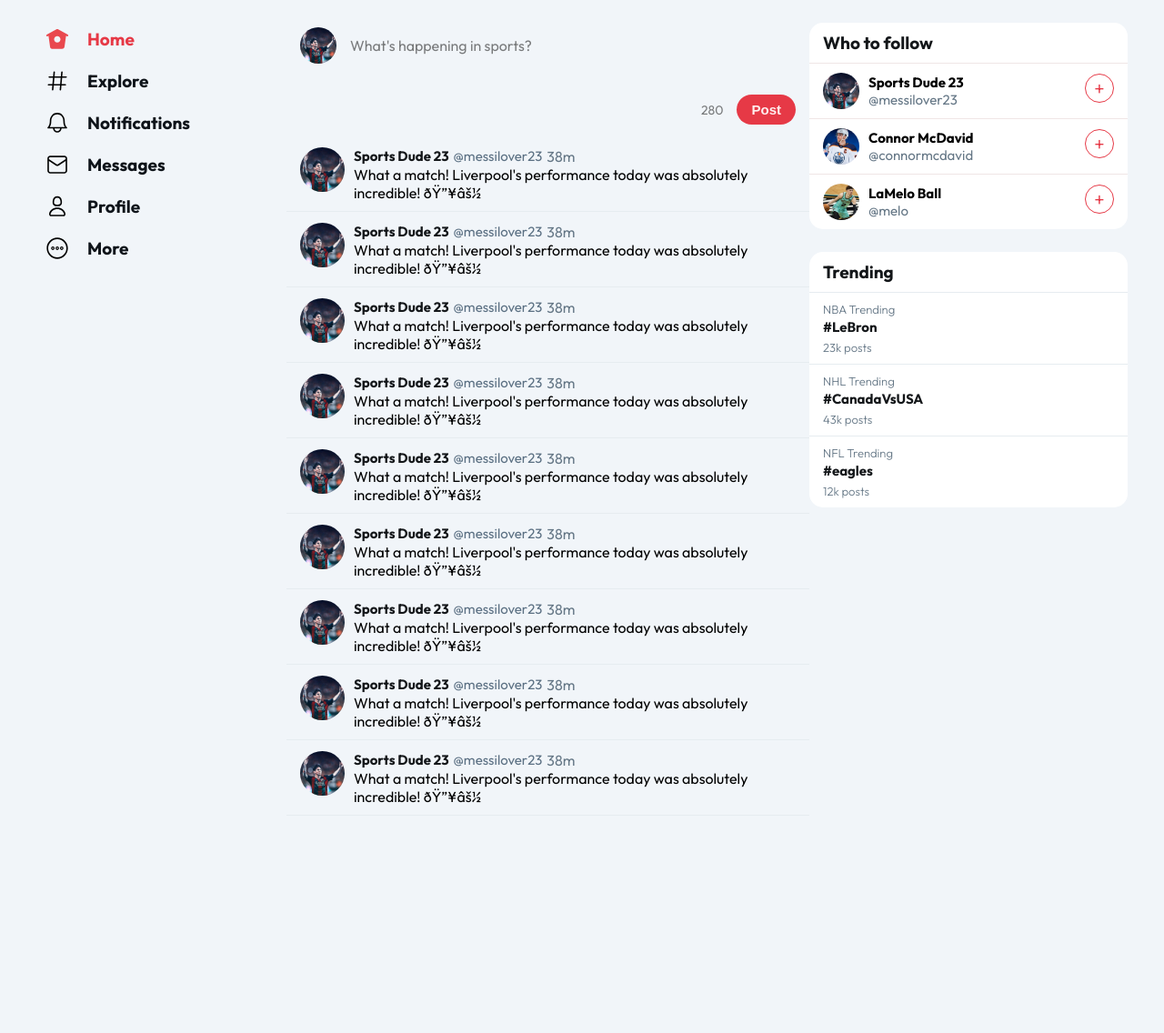
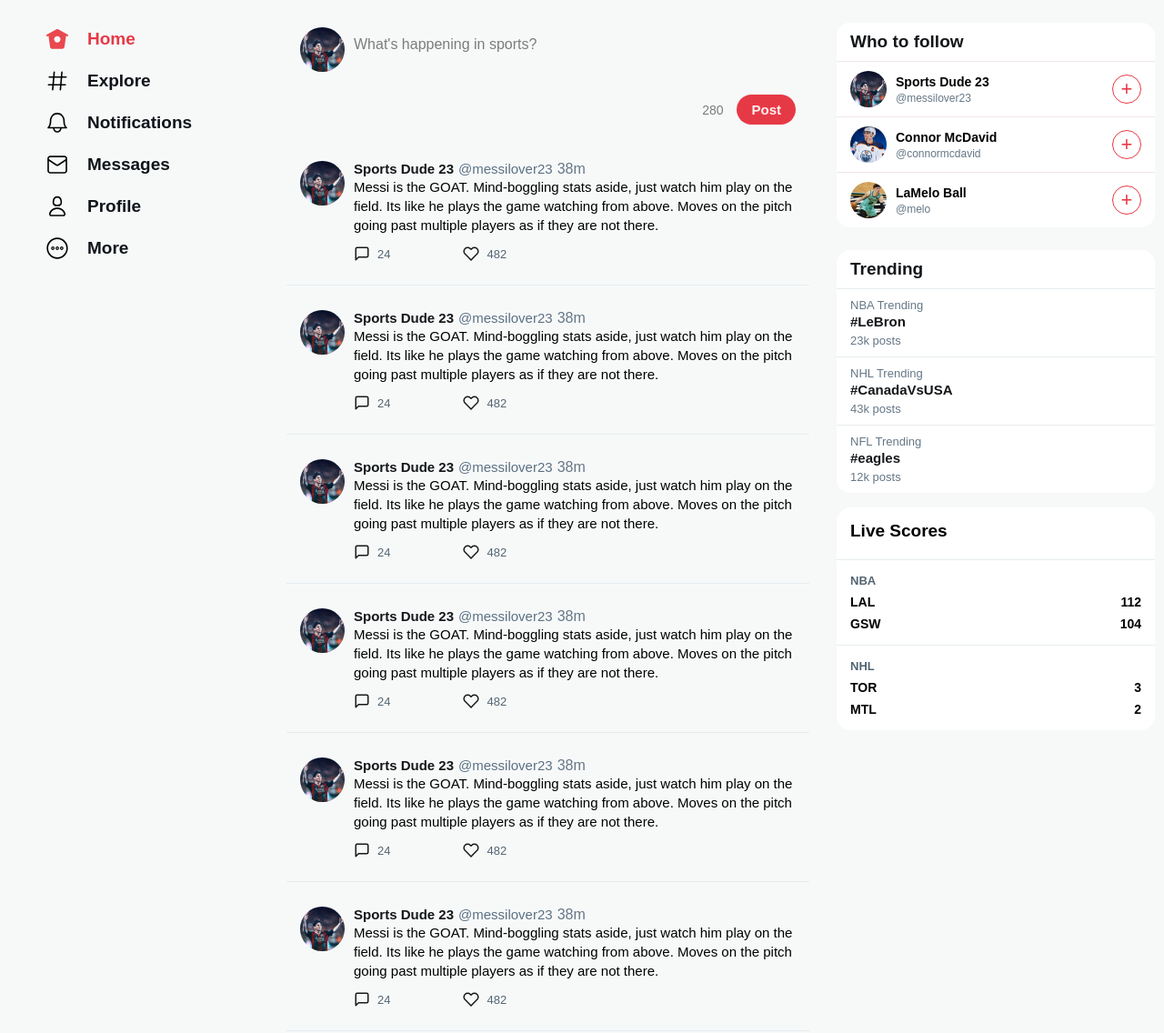
Before and after one commit to kylekmcleod/Sports-Social-Network, a PHP site: page /homepage.html in a window 1280 px wide. Shown: the part 59-1195 px from the top of the page at 91% size. Run offline with PHP 8.4, Linux system fonts and the light colour scheme.

Commit message:
UI changes

```diff
--- a/assets/css/globals.css
+++ b/assets/css/globals.css
@@ -1,5 +1,5 @@
 /* globals.css */
-@import url('https://fonts.googleapis.com/css2?family=Outfit:wght@100..900&display=swap');
+@import url('https://fonts.googleapis.com/css2?family=Inter:wght@100..900&display=swap');
 
 /* Color Palette Variables */
 :root {
@@ -17,8 +17,8 @@
 }
 
 body, html {
-    font-family: "Outfit", sans-serif;
-    background-color: var(--background-red);
+    font-family: "Urbanist", sans-serif;
+    background-color: rgb(247, 249, 249);
     margin: 0;
     padding: 0;
     width: 100%;
--- a/assets/css/homepage/post.css
+++ b/assets/css/homepage/post.css
@@ -2,7 +2,7 @@
   display: flex;
   border-bottom: 1px solid #e6ecf0;
   margin-bottom: 2px;
-  padding: 10px 15px;
+  padding: 25px 15px;
 }
 
 .post:hover {
@@ -52,3 +52,37 @@
   border-radius: 15px;
   margin-top: 10px;
 }
+
+.post__content {
+  font-size: 15px;
+  line-height: 1.4;
+}
+
+.post__actions {
+    display: flex;
+    gap: 80px;
+    margin-top: 12px;
+}
+
+.post__action-button {
+    display: flex;
+    align-items: center;
+    gap: 8px;
+    color: #536471;
+    transition: color 0.2s ease;
+    cursor: pointer;
+}
+
+.post__action-button:hover {
+    color: var(--primary-red);
+}
+
+.post__action-icon {
+    width: 18px;
+    height: 18px;
+    opacity: 0.9;
+}
+
+.post__action-count {
+    font-size: 13px;
+}
--- a/assets/css/homepage/postSomething.css
+++ b/assets/css/homepage/postSomething.css
@@ -6,10 +6,10 @@
 }
 
 .post-something__author-logo {
-    width: 40px;
-    height: 40px;
+    width: 49px;
+    height: 49px;
     border-radius: 50%;
-    margin-right: 15px;
+    margin-right: 10px;
 }
 
 .post-something__content {
@@ -44,7 +44,7 @@
     display: flex;
     justify-content: flex-end;
     align-items: center;
-    gap: 15px;  /* Space between counter and button */
+    gap: 15px;
 }
 
 .post-something__char-count {
--- a/assets/css/homepage/sidebar-menu.css
+++ b/assets/css/homepage/sidebar-menu.css
@@ -91,10 +91,12 @@
 .layout__right-sidebar {
   position: fixed;
   width: 350px;
+  margin-left: 30px;
 }
 
 @media screen and (min-width: 1201px) {
   .layout__right-sidebar {
     padding-top: 0;
+    margin-left: 30px;
   }
 }
--- /dev/null
+++ b/assets/css/homepage/sports-scores.css
@@ -0,0 +1,49 @@
+.sports-scores {
+    background: white;
+    border-radius: 16px;
+    margin-top: 16px;
+}
+
+.sports-scores__block {
+    padding: 15px;
+    border-bottom: 1px solid #e6ecf0;
+}
+
+.sports-scores__block:last-child {
+    border-bottom: none;
+}
+
+.sports-scores__heading {
+    font-size: 19px;
+    font-weight: 800;
+    margin-bottom: 5px;
+}
+
+.sports-scores__league {
+    font-size: 13px;
+    color: #536471;
+    margin-bottom: 8px;
+    font-weight: 600;
+}
+
+.sports-scores__game {
+    display: flex;
+    flex-direction: column;
+    gap: 8px;
+}
+
+.sports-scores__team {
+    display: flex;
+    justify-content: space-between;
+    align-items: center;
+}
+
+.sports-scores__team-name {
+    font-size: 14px;
+    font-weight: 600;
+}
+
+.sports-scores__team-score {
+    font-size: 14px;
+    font-weight: 700;
+}
--- a/assets/css/homepage/who-to-follow.css
+++ b/assets/css/homepage/who-to-follow.css
@@ -25,11 +25,12 @@
 
 .who-to-follow__author-slug {
   color: #657786;
-  font-size: 15px;
+  font-size: 12px;
+  padding-top: 3px;
 }
 
 .who-to-follow__author-name {
-  font-size: 15px;
+  font-size: 14px;
   font-weight: 700;
 }
 
--- a/public/homepage.html
+++ b/public/homepage.html
@@ -12,6 +12,7 @@
     <link rel="stylesheet" href="../assets/css/homepage/postSomething.css" />
     <link rel="stylesheet" href="../assets/css/homepage/who-to-follow.css" />
     <link rel="stylesheet" href="../assets/css/homepage/header.css" />
+    <link rel="stylesheet" href="../assets/css/homepage/sports-scores.css" />
   </head>
   <body>
     <!-- Add this new header section -->
@@ -97,7 +98,17 @@
               </div>
             </div>
             <div class="post__content">
-              What a match! Liverpool's performance today was absolutely incredible! 🔥⚽
+              Messi is the GOAT. Mind-boggling stats aside, just watch him play on the field. Its like he plays the game watching from above. Moves on the pitch going past multiple players as if they are not there.
+            </div>
+            <div class="post__actions">
+              <div class="post__action-button">
+                <img src="../assets/svg/comment.svg" class="post__action-icon" />
+                <span class="post__action-count">24</span>
+              </div>
+              <div class="post__action-button">
+                <img src="../assets/svg/heart.svg" class="post__action-icon" />
+                <span class="post__action-count">482</span>
+              </div>
             </div>
           </div>
         </div>
@@ -117,7 +128,17 @@
               </div>
             </div>
             <div class="post__content">
-              What a match! Liverpool's performance today was absolutely incredible! 🔥⚽
+              Messi is the GOAT. Mind-boggling stats aside, just watch him play on the field. Its like he plays the game watching from above. Moves on the pitch going past multiple players as if they are not there.
+            </div>
+            <div class="post__actions">
+              <div class="post__action-button">
+                <img src="../assets/svg/comment.svg" class="post__action-icon" />
+                <span class="post__action-count">24</span>
+              </div>
+              <div class="post__action-button">
+                <img src="../assets/svg/heart.svg" class="post__action-icon" />
+                <span class="post__action-count">482</span>
+              </div>
             </div>
           </div>
         </div>
@@ -137,7 +158,17 @@
               </div>
             </div>
             <div class="post__content">
-              What a match! Liverpool's performance today was absolutely incredible! 🔥⚽
+              Messi is the GOAT. Mind-boggling stats aside, just watch him play on the field. Its like he plays the game watching from above. Moves on the pitch going past multiple players as if they are not there.
+            </div>
+            <div class="post__actions">
+              <div class="post__action-button">
+                <img src="../assets/svg/comment.svg" class="post__action-icon" />
+                <span class="post__action-count">24</span>
+              </div>
+              <div class="post__action-button">
+                <img src="../assets/svg/heart.svg" class="post__action-icon" />
+                <span class="post__action-count">482</span>
+              </div>
             </div>
           </div>
         </div>
@@ -157,7 +188,17 @@
               </div>
             </div>
             <div class="post__content">
-              What a match! Liverpool's performance today was absolutely incredible! 🔥⚽
+              Messi is the GOAT. Mind-boggling stats aside, just watch him play on the field. Its like he plays the game watching from above. Moves on the pitch going past multiple players as if they are not there.
+            </div>
+            <div class="post__actions">
+              <div class="post__action-button">
+                <img src="../assets/svg/comment.svg" class="post__action-icon" />
+                <span class="post__action-count">24</span>
+              </div>
+              <div class="post__action-button">
+                <img src="../assets/svg/heart.svg" class="post__action-icon" />
+                <span class="post__action-count">482</span>
+              </div>
             </div>
           </div>
         </div>
@@ -177,7 +218,17 @@
               </div>
             </div>
             <div class="post__content">
-              What a match! Liverpool's performance today was absolutely incredible! 🔥⚽
+              Messi is the GOAT. Mind-boggling stats aside, just watch him play on the field. Its like he plays the game watching from above. Moves on the pitch going past multiple players as if they are not there.
+            </div>
+            <div class="post__actions">
+              <div class="post__action-button">
+                <img src="../assets/svg/comment.svg" class="post__action-icon" />
+                <span class="post__action-count">24</span>
+              </div>
+              <div class="post__action-button">
+                <img src="../assets/svg/heart.svg" class="post__action-icon" />
+                <span class="post__action-count">482</span>
+              </div>
             </div>
           </div>
         </div>
@@ -197,70 +248,21 @@
               </div>
             </div>
             <div class="post__content">
-              What a match! Liverpool's performance today was absolutely incredible! 🔥⚽
+              Messi is the GOAT. Mind-boggling stats aside, just watch him play on the field. Its like he plays the game watching from above. Moves on the pitch going past multiple players as if they are not there.
+            </div>
+            <div class="post__actions">
+              <div class="post__action-button">
+                <img src="../assets/svg/comment.svg" class="post__action-icon" />
+                <span class="post__action-count">24</span>
+              </div>
+              <div class="post__action-button">
+                <img src="../assets/svg/heart.svg" class="post__action-icon" />
+                <span class="post__action-count">482</span>
+              </div>
             </div>
           </div>
         </div>
 
-        <div class="post">
-          <img class="post__author-logo" src="../assets/images/profile-image-1.jpg" />
-          <div class="post__main">
-            <div class="post__header">
-              <div class="post__author-name">
-                Sports Dude 23
-              </div>
-              <div class="post__author-slug">
-                @messilover23
-              </div>
-              <div class="post__publish-time">
-                38m
-              </div>
-            </div>
-            <div class="post__content">
-              What a match! Liverpool's performance today was absolutely incredible! 🔥⚽
-            </div>
-          </div>
-        </div>
-
-        <div class="post">
-          <img class="post__author-logo" src="../assets/images/profile-image-1.jpg" />
-          <div class="post__main">
-            <div class="post__header">
-              <div class="post__author-name">
-                Sports Dude 23
-              </div>
-              <div class="post__author-slug">
-                @messilover23
-              </div>
-              <div class="post__publish-time">
-                38m
-              </div>
-            </div>
-            <div class="post__content">
-              What a match! Liverpool's performance today was absolutely incredible! 🔥⚽
-            </div>
-          </div>
-        </div>
-
-        <div class="post">
-          <img class="post__author-logo" src="../assets/images/profile-image-1.jpg" />
-          <div class="post__main">
-            <div class="post__header">
-              <div class="post__author-name">
-                Sports Dude 23
-              </div>
-              <div class="post__author-slug">
-                @messilover23
-              </div>
-              <div class="post__publish-time">
-                38m
-              </div>
-            </div>
-            <div class="post__content">
-              What a match! Liverpool's performance today was absolutely incredible! 🔥⚽
-            </div>
-          </div>
-        </div>
 
       </div>
 
@@ -374,6 +376,42 @@
               </div>
             </div>
           </div>
+          <div class="sports-scores">
+            <div class="sports-scores__block">
+              <div class="sports-scores__heading">
+                Live Scores
+              </div>
+            </div>
+
+            <div class="sports-scores__block">
+              <div class="sports-scores__league">NBA</div>
+              <div class="sports-scores__game">
+                <div class="sports-scores__team">
+                  <span class="sports-scores__team-name">LAL</span>
+                  <span class="sports-scores__team-score">112</span>
+                </div>
+                <div class="sports-scores__team">
+                  <span class="sports-scores__team-name">GSW</span>
+                  <span class="sports-scores__team-score">104</span>
+                </div>
+              </div>
+            </div>
+
+            <div class="sports-scores__block">
+              <div class="sports-scores__league">NHL</div>
+              <div class="sports-scores__game">
+                <div class="sports-scores__team">
+                  <span class="sports-scores__team-name">TOR</span>
+                  <span class="sports-scores__team-score">3</span>
+                </div>
+                <div class="sports-scores__team">
+                  <span class="sports-scores__team-name">MTL</span>
+                  <span class="sports-scores__team-score">2</span>
+                </div>
+              </div>
+            </div>
+            </div>
+          </div>
         </div>
       </div>
     </div>
```
Also changed, not shown: assets/css/homepage/trending.css (added, +28 -0 lines), assets/svg/comment.svg (added), assets/svg/heart.svg (added).
